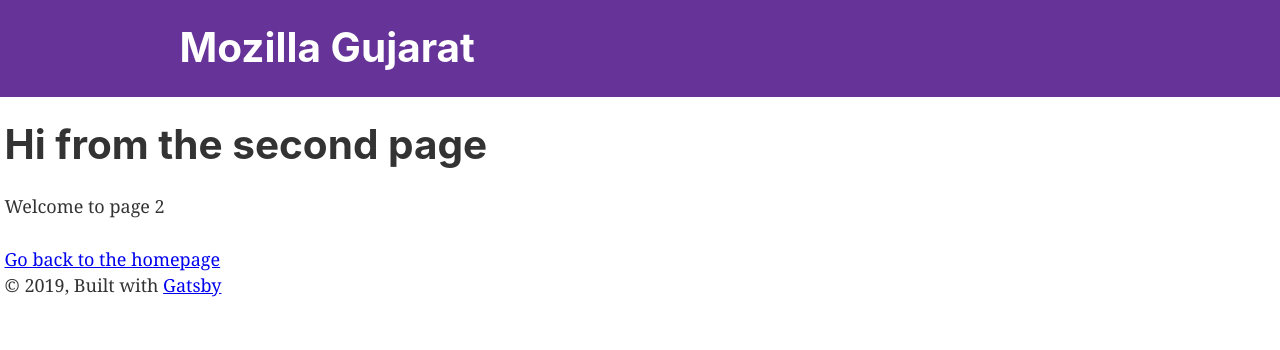
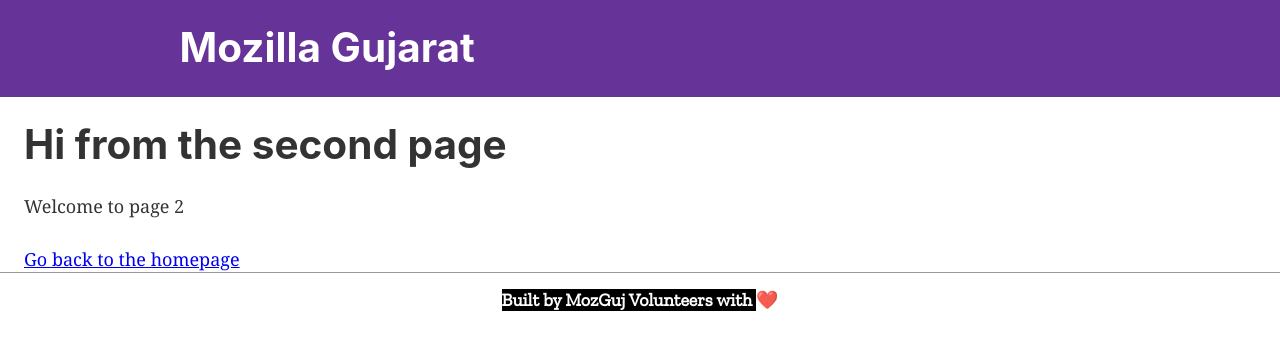
Before and after one commit to harshil1712/mozguj, a Gatsby site: page /page-2 in a window 1280 px wide. Built offline with nearby package versions, Linux system fonts and the light colour scheme; Gatsby itself is replaced by a stand-in of ours.

Commit message:
completed home page with footer

```diff
--- /dev/null
+++ b/src/components/footer.js
@@ -0,0 +1,38 @@
+import React from "react"
+import { Typography, Paper } from "@material-ui/core"
+import { withStyles } from "@material-ui/core/styles"
+
+const FooterPaper = withStyles({
+  root: {
+    borderTop: "1px solid #989898",
+    borderRadius: 0,
+    textAlign: "center",
+    height: "50px",
+  },
+  label: {
+    textTransform: "capitalize",
+    fontSize: 18,
+  },
+})(Paper)
+
+const Footer = () => (
+  <FooterPaper elevation={0}>
+    <Typography>
+      <span
+        style={{
+          background: "black",
+          color: "white",
+          fontWeight: 600,
+          lineHeight: 3,
+        }}
+      >
+        Built by MozGuj Volunteers with{" "}
+      </span>
+      <span role="img" aria-label="heart emoji">
+        &#x2764;&#xFE0F;
+      </span>
+    </Typography>
+  </FooterPaper>
+)
+
+export default Footer
--- a/src/components/layout.css
+++ b/src/components/layout.css
@@ -1,3 +1,4 @@
+@import url("https://fonts.googleapis.com/css?family=Zilla+Slab&display=swap");
 html {
   font-family: sans-serif;
   -ms-text-size-adjust: 100%;
@@ -7,6 +8,7 @@
   margin: 0;
   -webkit-font-smoothing: antialiased;
   -moz-osx-font-smoothing: grayscale;
+  font-family: "Zilla Slab", "Open Sans", X-LocaleSpecific, sans-serif;
 }
 article,
 aside,
--- a/src/components/layout.js
+++ b/src/components/layout.js
@@ -8,9 +8,25 @@
 import React from "react"
 import PropTypes from "prop-types"
 import { StaticQuery, graphql } from "gatsby"
+import { Container } from "@material-ui/core"
+
+import { createMuiTheme } from "@material-ui/core/styles"
+import { ThemeProvider } from "@material-ui/styles"
 
 import Header from "./header"
+import Footer from "./footer"
 import "./layout.css"
+
+const theme = createMuiTheme({
+  typography: {
+    fontFamily: [
+      '"Zilla Slab"',
+      '"Open Sans"',
+      "X-LocaleSpecific",
+      "sans-serif",
+    ].join(","),
+  },
+})
 
 const Layout = ({ children }) => (
   <StaticQuery
@@ -26,20 +42,17 @@
     render={data => (
       <>
         <Header siteTitle={data.site.siteMetadata.title} />
-        <div
-          style={{
-            margin: `0 0.25rem`,
-            maxWidth: 1200,
-            paddingTop: 0,
-          }}
-        >
-          <main>{children}</main>
-          <footer>
+        <ThemeProvider theme={theme}>
+          <div>
+            <Container maxWidth="lg">{children}</Container>
+            {/* <footer>
             © {new Date().getFullYear()}, Built with
             {` `}
             <a href="https://www.gatsbyjs.org">Gatsby</a>
-          </footer>
-        </div>
+          </footer> */}
+          </div>
+          <Footer />
+        </ThemeProvider>
       </>
     )}
   />
```
Also changed, not shown: data/images.json (+40 -34 lines), src/pages/index.js (+60 -31 lines), data/images/img1.jpg, data/images/img2.jpg, data/images/img3.jpg, data/images/img4.jpg, data/images/img5.jpg, 2 other files.
